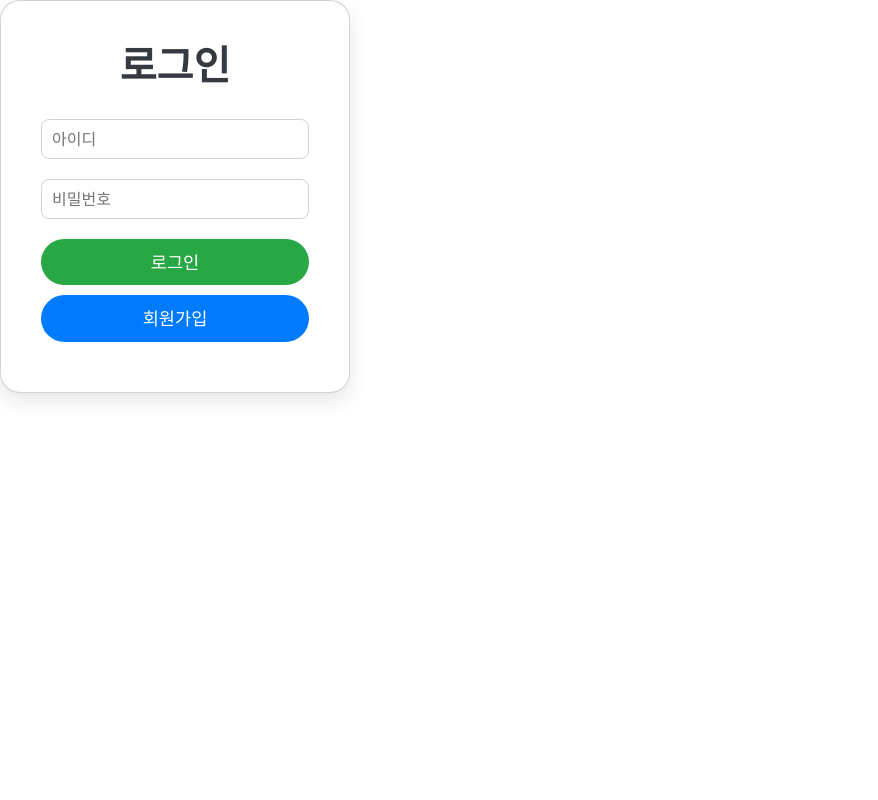
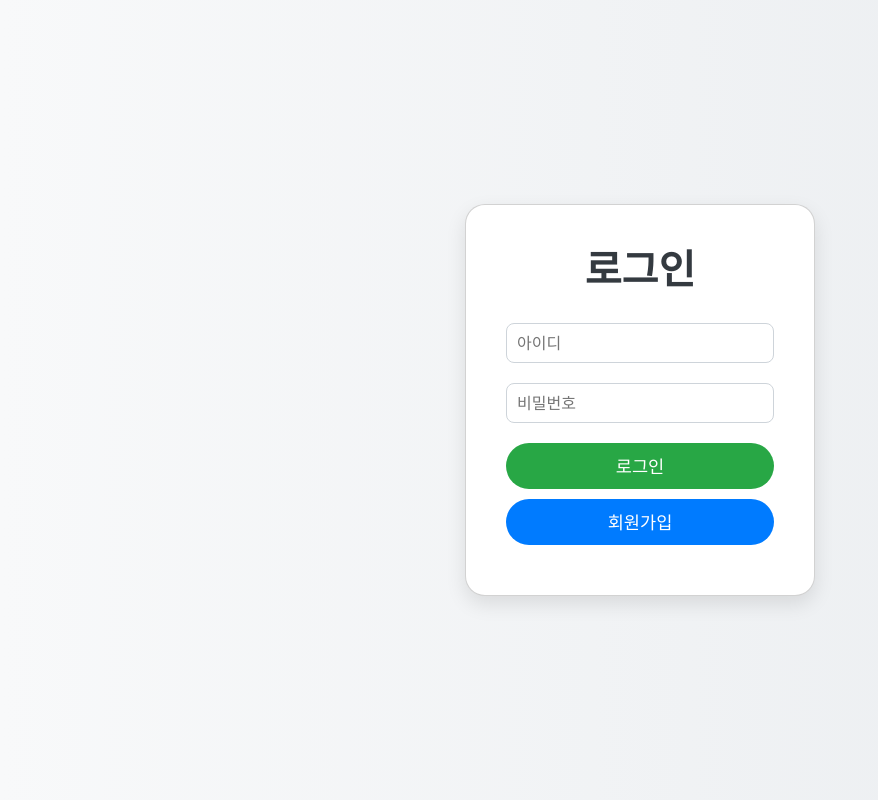
Before and after one commit to jangheeyon/simple-app, a Vue app: page / in a window 1280 px wide. Shown: the whole page, without its empty margins (0-878 px from the left). Built offline with nearby package versions, Linux system fonts and the light colour scheme.

Commit message:
백엔드 api 연결결

```diff
--- a/src/components/Login.vue
+++ b/src/components/Login.vue
@@ -1,4 +1,5 @@
 <template>
+  <div class="wrapper">
     <div class="card">
       <h1>로그인</h1>
       <div class="error-msg" v-if="errorMsg">{{ errorMsg }}</div>
@@ -7,12 +8,12 @@
       <button class="btn-custom btn-login" @click="login">로그인</button>
       <button class="btn-custom btn-signup" @click="goToSignUp">회원가입</button>
     </div>
+  </div>
 </template>
 
 <script setup>
 import { ref } from 'vue';
 import { useRouter } from 'vue-router';
-// apiRequest 함수를 사용하지 않으므로 import 제거
 
 const router = useRouter();
 
@@ -65,13 +66,20 @@ function goToSignUp() {
 </script>
 
 <style scoped>
-/* 기존 index.html의 style 태그 내용을 여기에 복사 */
-body {
-    background: linear-gradient(to right, #f8f9fa, #e9ecef);
-    height: 100vh;
+.wrapper {
   display: flex;
   justify-content: center;
   align-items: center;
+  height: 100vh;
+  background: linear-gradient(to right, #f8f9fa, #e9ecef);
+}
+.card {
+  padding: 40px;
+  border-radius: 20px;
+  box-shadow: 0 8px 20px rgba(0,0,0,0.1);
+  background-color: white;
+  width: 350px;
+  text-align: center;
 }
 .card {
     padding: 40px;
--- a/src/router/index.js
+++ b/src/router/index.js
@@ -1,6 +1,6 @@
 import { createRouter, createWebHistory } from 'vue-router';
 import Login from '@/components/Login.vue';
-import SignUp from '@/components/SignUp.vue';
+import SignUp from '@/components/Signup.vue';
 import UserForm from '@/components/UserForm.vue';
 import UserList from '@/components/UserList.vue';
 import UserInfo from '@/components/UserInfo.vue';
--- a/vite.config.js
+++ b/vite.config.js
@@ -1,13 +1,21 @@
 import { defineConfig } from 'vite'
 import vue from '@vitejs/plugin-vue'
-import path from 'path' // path 모듈 import
+import path from 'path'
 
-// https://vitejs.dev/config/
 export default defineConfig({
   plugins: [vue()],
   resolve: {
     alias: {
-      '@': path.resolve(__dirname, './src'), // src 경로를 '@'로 설정
+      '@': path.resolve(__dirname, './src'),
+    },
+  },
+  server: {
+    proxy: {
+      '/api': {
+        target: 'http://localhost:8080',
+        changeOrigin: true,
+        // rewrite: (path) => path.replace(/^\/api/, ''),
+      },
     },
   },
 })
```
Lines whose indentation alone changed are shown as unchanged.
